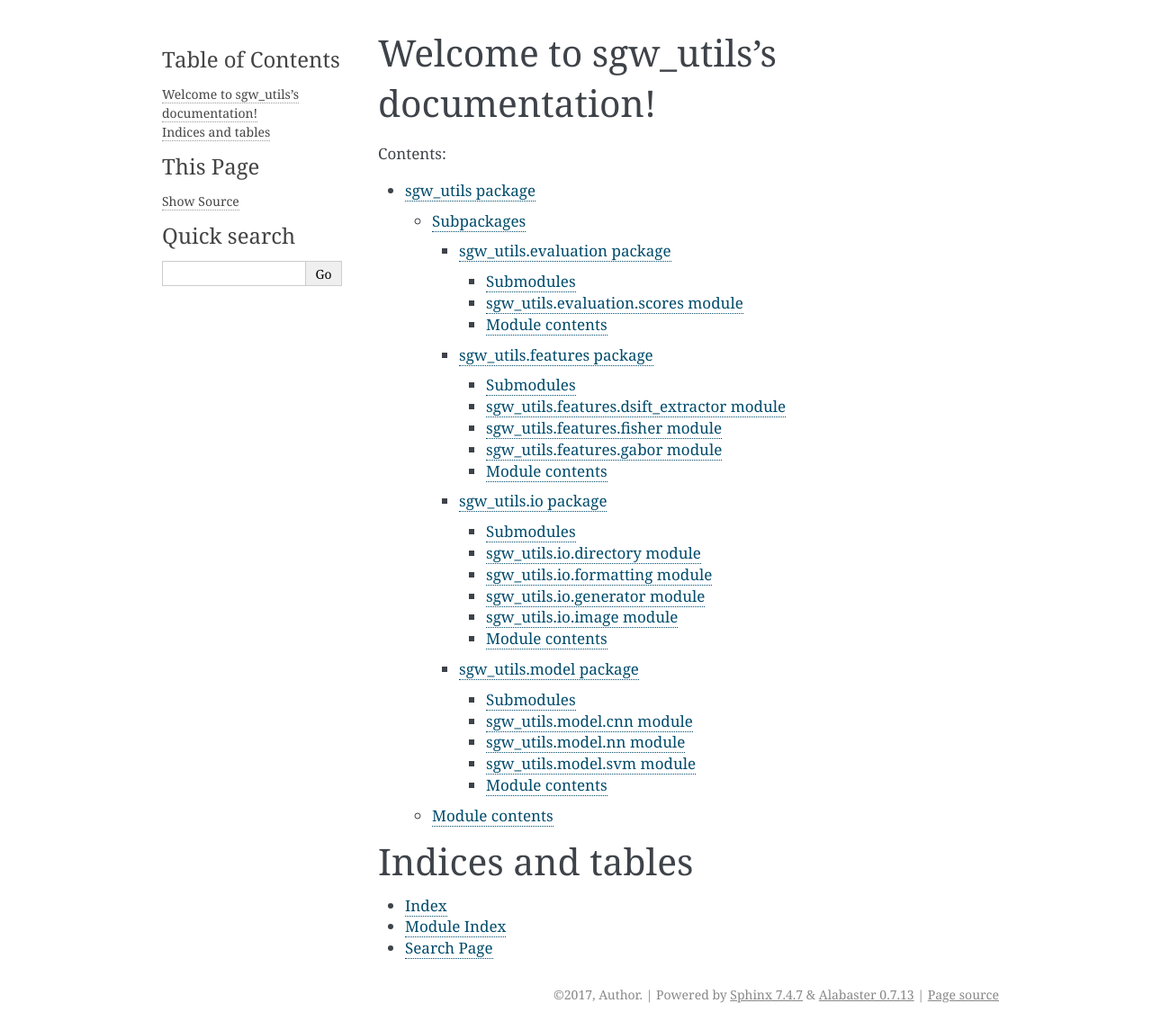
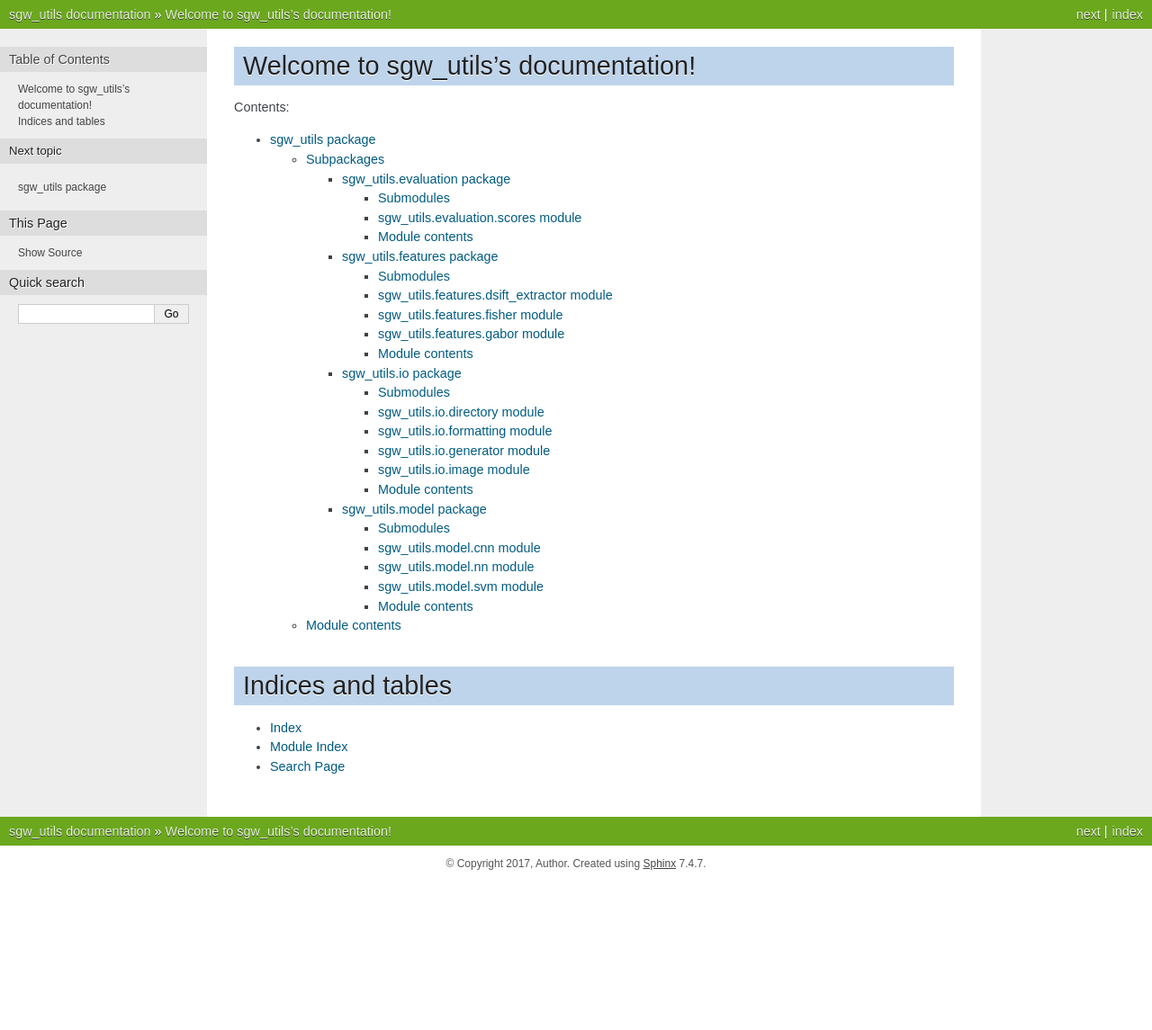
Before and after one commit to Yuta-Segawa/sgw_utils, a Sphinx documentation site: the page built from docs/index.rst, in a window 1280 px wide. Shown: the whole page at 90% size. Built offline with Sphinx 7.4.7, drawn with Linux system fonts in a browser that asks for light colours; after the commit the page ends 980 px from its top, so only the background shows below that.

Commit message:
Update html theme

```diff
--- a/docs/conf.py
+++ b/docs/conf.py
@@ -84,7 +84,7 @@ todo_include_todos = True
 # The theme to use for HTML and HTML Help pages.  See the documentation for
 # a list of builtin themes.
 #
-html_theme = 'alabaster'
+html_theme = 'nature'
 
 # Theme options are theme-specific and customize the look and feel of a theme
 # further.  For a list of options available for each theme, see the
```
Also changed, not shown: README.md (+1 -1 lines), 16 other files.
